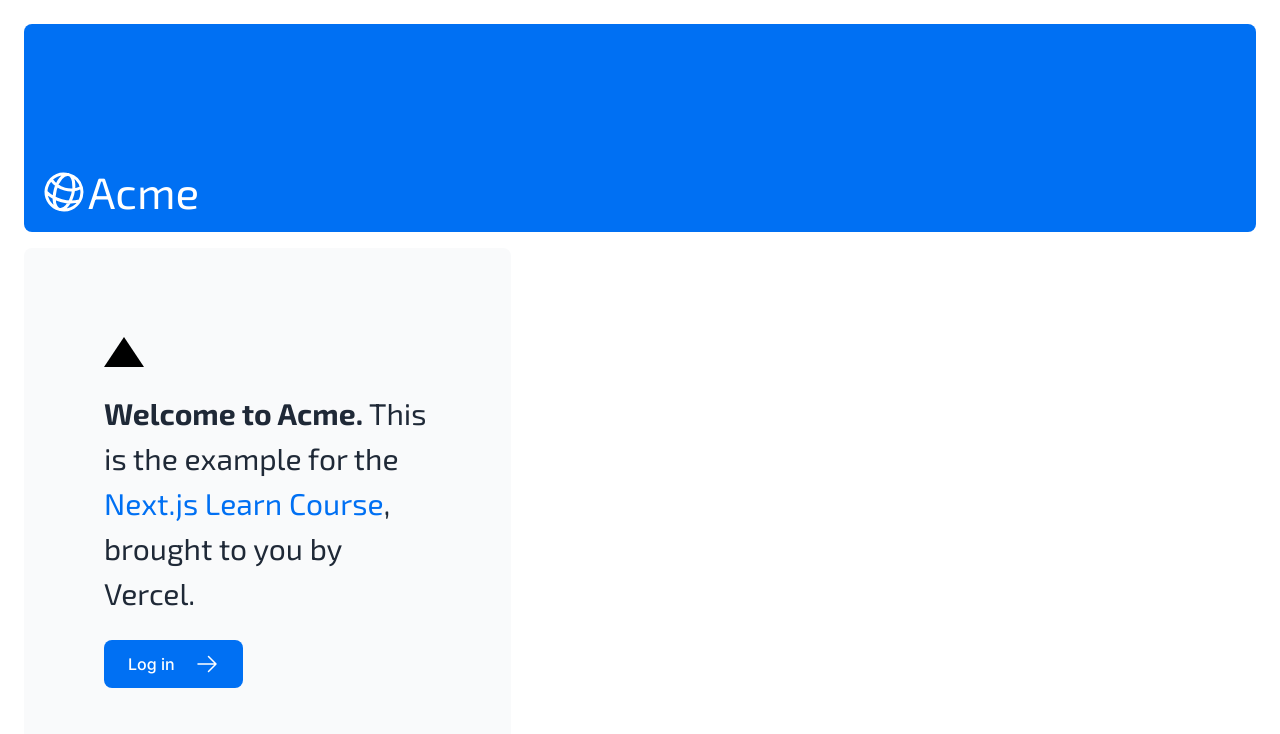
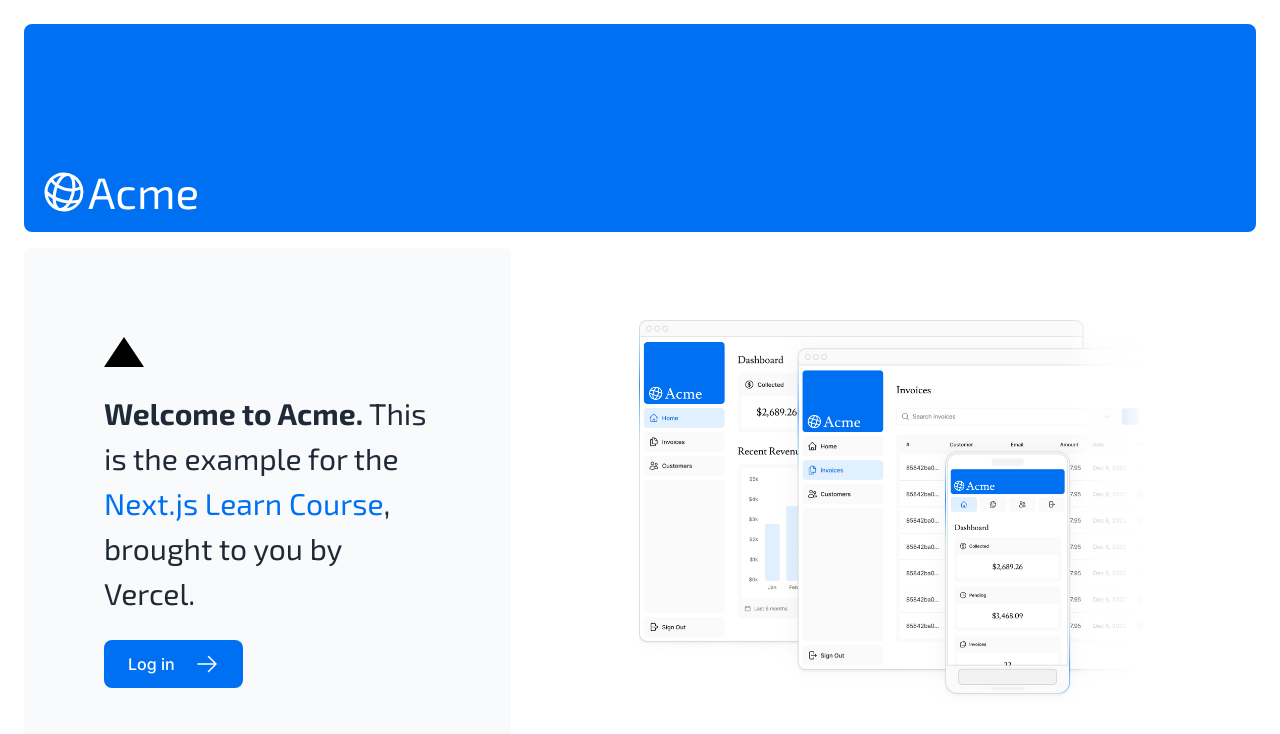
Before and after one commit to Devby-Ali/nextjs-dashboard, a Next.js app: page / in a window 1280 px wide. Shown: the top 734 px of the page. Built offline with nearby package versions, Linux system fonts and the light colour scheme.

Commit message:
Set Image component for logo img

```diff
--- a/app/page.tsx
+++ b/app/page.tsx
@@ -1,8 +1,9 @@
 import AcmeLogo from "@/app/ui/acme-logo";
 import { ArrowRightIcon } from "@heroicons/react/24/outline";
 import Link from "next/link";
-import style from '@/app/ui/home.module.css'
+import style from "@/app/ui/home.module.css";
 import { exo_2 } from "./ui/fonts";
+import Image from "next/image";
 
 export default function Page() {
   return (
@@ -13,7 +14,9 @@ export default function Page() {
       <div className="mt-4 flex grow flex-col gap-4 md:flex-row">
         <div className="flex flex-col justify-center gap-6 rounded-lg bg-gray-50 px-6 py-10 md:w-2/5 md:px-20">
           <div className={style.shape} />
-          <p className={`text-xl text-gray-800 md:text-3xl md:leading-normal ${exo_2.className}`}>
+          <p
+            className={`text-xl text-gray-800 md:text-3xl md:leading-normal ${exo_2.className}`}
+          >
             <strong>Welcome to Acme.</strong> This is the example for the{" "}
             <a href="https://nextjs.org/learn/" className="text-blue-500">
               Next.js Learn Course
@@ -29,6 +32,20 @@ export default function Page() {
         </div>
         <div className="flex items-center justify-center p-6 md:w-3/5 md:px-28 md:py-12">
           {/* Add Hero Images Here */}
+          <Image
+            src="/hero-desktop.png"
+            width={1000}
+            height={760}
+            className="hidden md:block"
+            alt="Screenshots of the dashboard project showing desktop version"
+          />
+          <Image
+            src="/hero-desktop.png"
+            width={560}
+            height={620}
+            className="block md:hidden"
+            alt="Screenshots of the dashboard project showing desktop version"
+          />
         </div>
       </div>
     </main>
```
